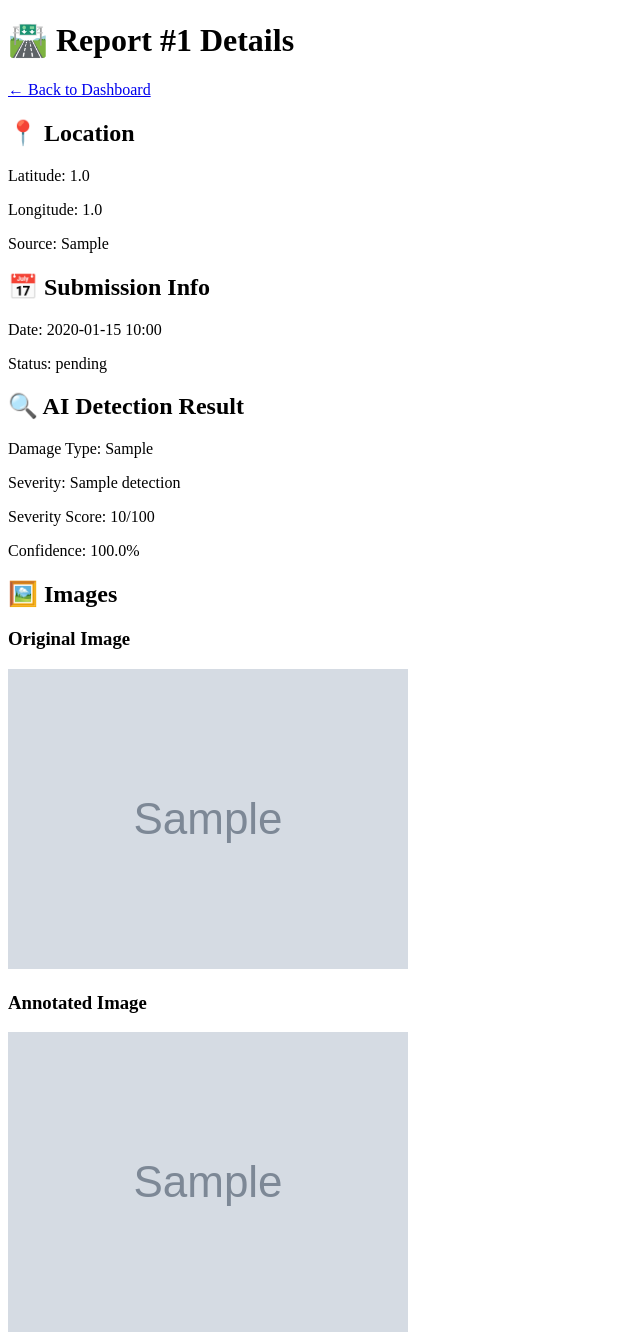
After one commit to Gloria-Hleihel/TechTalks-Tariq.lb, a Flask app: page /admin/reports/1 in a window 1280 px wide. The commit adds this page. Shown: the whole page, without its empty margins (0-640 px from the left). Run offline with Flask 3, Linux system fonts and the light colour scheme; the visitor is signed in with stand-in values (Sample User, id 1); tables that the repository leaves empty hold one stand-in row (values such as "Sample post"); grey boxes marked "Sample" are stand-in pictures.

Commit message:
Add report detail view

```diff
--- a/app/admin/routes.py
+++ b/app/admin/routes.py
@@ -96,3 +96,11 @@ def delete_report(report_id):
     db.session.delete(report)
     db.session.commit()
     return redirect(url_for("admin.dashboard"))
+
+
+@admin_bp.route("/reports/<int:report_id>")
+@login_required
+def report_detail(report_id):
+    report = Report.query.get_or_404(report_id)
+    detection = report.detections[0] if report.detections else None
+    return render_template("admin/report_detail.html", report=report, detection=detection)
--- a/templates/admin/dashboard.html
+++ b/templates/admin/dashboard.html
@@ -17,6 +17,7 @@
                 <th>Severity</th>
                 <th>Status</th>
                 <th>Date</th>
+                <th>Details</th>
                 <th>Delete</th>
             </tr>
         </thead>
@@ -51,6 +52,9 @@
                 </td>
                 <td>{{ report.created_at.strftime('%Y-%m-%d') }}</td>
                 <td>
+                    <a href="/admin/reports/{{ report.id }}">View Details</a>
+                </td>
+                <td>
                     <form method="POST" action="/admin/delete/{{ report.id }}"
                           onsubmit="return confirm('Are you sure you want to delete report #{{ report.id }}? This cannot be undone.')">
                         <button type="submit" style="color: red;">Delete</button>
--- /dev/null
+++ b/templates/admin/report_detail.html
@@ -0,0 +1,39 @@
+<!DOCTYPE html>
+<html lang="en">
+<head>
+    <meta charset="UTF-8">
+    <title>Report #{{ report.id }} — Tariq.lb</title>
+</head>
+<body>
+    <h1>🛣️ Report #{{ report.id }} Details</h1>
+    <a href="/admin/dashboard">← Back to Dashboard</a>
+
+    <h2>📍 Location</h2>
+    <p>Latitude: {{ report.lat }}</p>
+    <p>Longitude: {{ report.lng }}</p>
+    <p>Source: {{ report.location_source }}</p>
+
+    <h2>📅 Submission Info</h2>
+    <p>Date: {{ report.created_at.strftime('%Y-%m-%d %H:%M') }}</p>
+    <p>Status: {{ report.status }}</p>
+
+    <h2>🔍 AI Detection Result</h2>
+    {% if detection %}
+        <p>Damage Type: {{ detection.damage_type }}</p>
+        <p>Severity: {{ detection.severity_label }}</p>
+        <p>Severity Score: {{ detection.severity_score }}/100</p>
+        <p>Confidence: {{ (detection.confidence * 100) | round(1) }}%</p>
+    {% else %}
+        <p>No detection result yet.</p>
+    {% endif %}
+
+    <h2>🖼️ Images</h2>
+    <h3>Original Image</h3>
+    <img src="/{{ report.image_path }}" alt="Original" width="400">
+
+    {% if detection and detection.annotated_image_path %}
+        <h3>Annotated Image</h3>
+        <img src="/{{ detection.annotated_image_path }}" alt="Annotated" width="400">
+    {% endif %}
+</body>
+</html>
```
